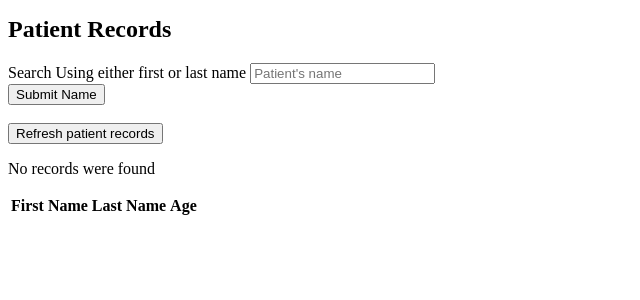
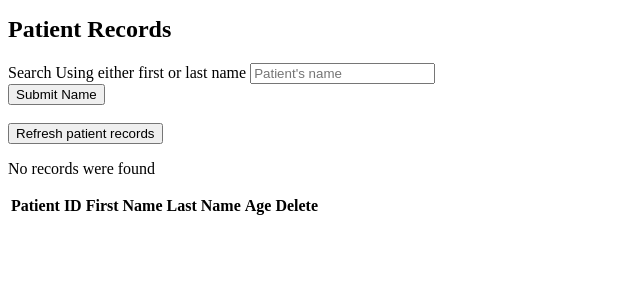
Before and after one commit to Paul-Eric-Hurtado-JR/Health-Care-Form, a Flask app: page /admin/dashboard in a window 1280 px wide. Shown: the part 139-439 px from the top of the page, without its empty margins (0-640 px from the left). Run offline with Flask 3, Linux system fonts and the light colour scheme; the visitor is signed in with stand-in values (Sample User, id 1); data that the repository does not hold is empty.

Commit message:
Added a delete column to the table to allow admin to delete a patient record.If the button is clicked it gives a warning message to ensure they want to delete the patient.

```diff
--- a/app.py
+++ b/app.py
@@ -164,8 +164,6 @@ def admin_logout():
 #Admin dashboard
 @app.route("/admin/dashboard", strict_slashes=False, methods=["GET"])
 def admin_dashboard():
-    print("DASHBOARD PATH:", request.path)
-    print("DASHBOARD URL:", request.url)
     if "admin_username" not in session:
         return jsonify({
             "message": "You are not logged in as an admin"
@@ -192,7 +190,7 @@ def patient_display():
         cursor = db.cursor()
         if search:
             sql = """
-             SELECT Firstname, Lastname, age FROM patients
+             SELECT * FROM patients
              WHERE Firstname LIKE %s OR Lastname LIKE %s
              ORDER BY PatientID DESC;
              """
@@ -200,7 +198,7 @@ def patient_display():
             cursor.execute(sql,(search_pattern,search_pattern))
         else:
             sql = """
-            SELECT Firstname, Lastname, age FROM patients
+            SELECT * FROM patients
             ORDER BY PatientID DESC;
             """
             cursor.execute(sql)
@@ -293,30 +291,46 @@ def update_patient_records(patient_id):
 #Deletes patient record
 @app.route("/delete-patient-record/<int:patient_id>", methods=["DELETE"])
 def delete_patient_record(patient_id):
-    db = database_connection()
-    cursor = db.cursor()
+    if "admin_username" not in session:
+        return jsonify({
+            "message": "You are not logged in as an admin"
+        }), 401
 
-    sql = """
-        DELETE FROM patients
-        WHERE PatientID = %s;
-    """
+    db = None
+    cursor = None
     try:
+        db = database_connection()
+        cursor = db.cursor()
+
+        sql = """
+            DELETE FROM patients
+            WHERE PatientID = %s;
+        """
         cursor.execute(sql, (patient_id,))
 
         if cursor.rowcount == 0:
             return jsonify ({
                 "message": "Patient not found"
-                }), 400
+                }), 404
 
         db.commit()
+
+        return jsonify({
+            "message": "Patient succesfully deleted",
+        }), 200
+    except mysql.connector.Error as error:
+        if db is not None and db.is_connected():
+            db.rollback()
+        app.logger.exception("Database error during admin login")
+        return jsonify({
+            "message": "Database operation failed"
+        }), 500
     finally:
-        cursor.close()
-        db.close()
+        if cursor is not None:
+            cursor.close()
 
-    return jsonify({
-        "message": "Succesfully deleted patient",
-        "Patient": patient_id
-    }), 200
+        if db is not None and db.is_connected():
+            db.close()
 
 @app.route("/contact")
 def contact():
--- a/static/js/admin_dashboard.js
+++ b/static/js/admin_dashboard.js
@@ -54,17 +54,30 @@ function load_patients(search_value="") {
             data.Patient.forEach(Patient => {
                 const row = document.createElement("tr");
 
+                const patientID = document.createElement("td");
+                patientID.textContent = Patient[0];
+
                 const firstname = document.createElement("td");
-                firstname.textContent = Patient[0];
+                firstname.textContent = Patient[1];
 
                 const lastname = document.createElement("td");
-                lastname.textContent = Patient[1];
+                lastname.textContent = Patient[2];
 
                 const age = document.createElement("td");
-                age.textContent = Patient[2];
+                age.textContent = Patient[3];
 
-                row.append(firstname,lastname,age);
+                const delete_col = document.createElement("td");
+                const delete_button = document.createElement("button");
+                delete_button.textContent = "Delete";
 
+                delete_button.addEventListener("click", function() {
+                    const confirm_deletion = confirm("Are you sure you want to delete this person.");
+
+                    if(confirm_deletion){
+                        delete_patient(Patient[0]);
+                    }
+                })
+                row.append(patientID,firstname,lastname,age,delete_button);
                 table_body.appendChild(row);
 
             });
@@ -74,3 +87,21 @@ function load_patients(search_value="") {
             status_message.textContent = error.message;
     });
 }
+
+function delete_patient(patient_ID){
+    fetch(`/delete-patient-record/${patient_ID}`,{
+        method: "DELETE"
+    })
+    .then(async response => {
+        const data = await response.json();
+        //checks if response is anything other than 2XX
+            if(!response.ok) {
+                throw new Error(data.message || "Couldn't delete patient");
+            }
+            status_message.textContent = data.message;
+            load_patients(searchbar.value.trim());
+        })
+    .catch(error => {
+        status_message.textContent = error.message;
+    });
+}
--- a/templates/admin_dashboard.html
+++ b/templates/admin_dashboard.html
@@ -25,9 +25,11 @@
         <table>
             <thead>
                 <tr>
+                    <th>Patient ID</th>
                     <th>First Name</th>
                     <th>Last Name</th>
                     <th>Age</th>
+                    <th>Delete</th>
                 </tr>
             </thead>
             <tbody id="table_body">
```
